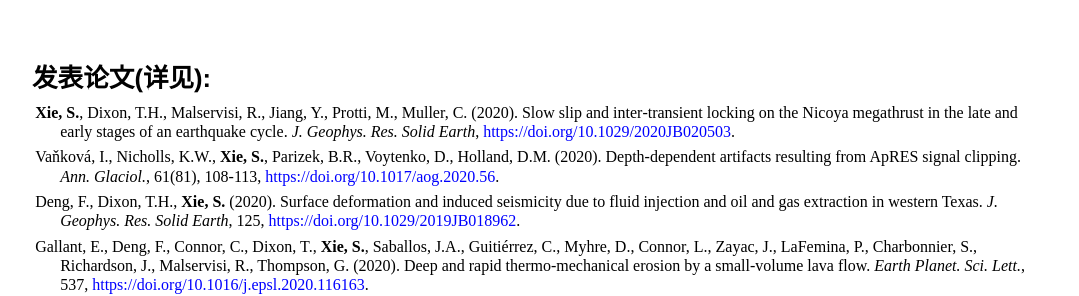
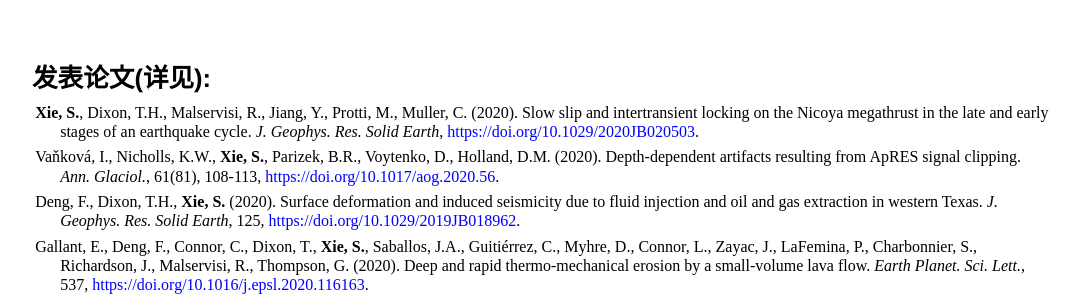
Before and after one commit to suruixie/suruixie.github.io, a Jekyll site: the page built from Chinese/index.html, in a window 1280 px wide. Shown: the part 1302-1598 px from the top of the page, without its empty margins (96-1175 px from the left). Built offline with Jekyll 4.4.1, drawn with Linux system fonts in a browser that asks for light colours; a style sheet for code colours, icons or effects is not loaded.

Commit message:
Update index.html

```diff
--- a/Chinese/index.html
+++ b/Chinese/index.html
@@ -62,7 +62,7 @@
 	<div class="sideText">
 		<h4 style="margin-top:4em;margin-bottom:0.2em;">发表论文(详见<a  href="https://scholar.google.com/citations?hl=en&user=kF4StsMAAAAJ&view_op=list_works" style="color:#0000FF;"><i class="ai ai-google-scholar ai-2x"></i></a>): </h4>
 		<p  class="publist" style="font-size:1.0em;">
-			<strong>Xie, S.</strong>, Dixon, T.H., Malservisi, R., Jiang, Y., Protti, M., Muller, C. (2020). Slow slip and inter‐transient locking on the Nicoya megathrust in the late and early stages of an earthquake cycle. <em>J. Geophys. Res. Solid Earth</em>, <a href="https://doi.org/10.1029/2020JB020503" style="color:#0000FF;">https://doi.org/10.1029/2020JB020503</a>.<br>
+			<strong>Xie, S.</strong>, Dixon, T.H., Malservisi, R., Jiang, Y., Protti, M., Muller, C. (2020). Slow slip and intertransient locking on the Nicoya megathrust in the late and early stages of an earthquake cycle. <em>J. Geophys. Res. Solid Earth</em>, <a href="https://doi.org/10.1029/2020JB020503" style="color:#0000FF;">https://doi.org/10.1029/2020JB020503</a>.<br>
 		<p  class="publist" style="font-size:1.0em;">
 			Vaňková, I., Nicholls, K.W., <strong>Xie, S.</strong>, Parizek, B.R., Voytenko, D., Holland, D.M. (2020). Depth-dependent artifacts resulting from ApRES signal clipping. <em>Ann. Glaciol.</em>, 61(81), 108-113, <a href="https://doi.org/10.1017/aog.2020.56" style="color:#0000FF;">https://doi.org/10.1017/aog.2020.56</a>.<br>
 		<p  class="publist" style="font-size:1.0em;">
```
